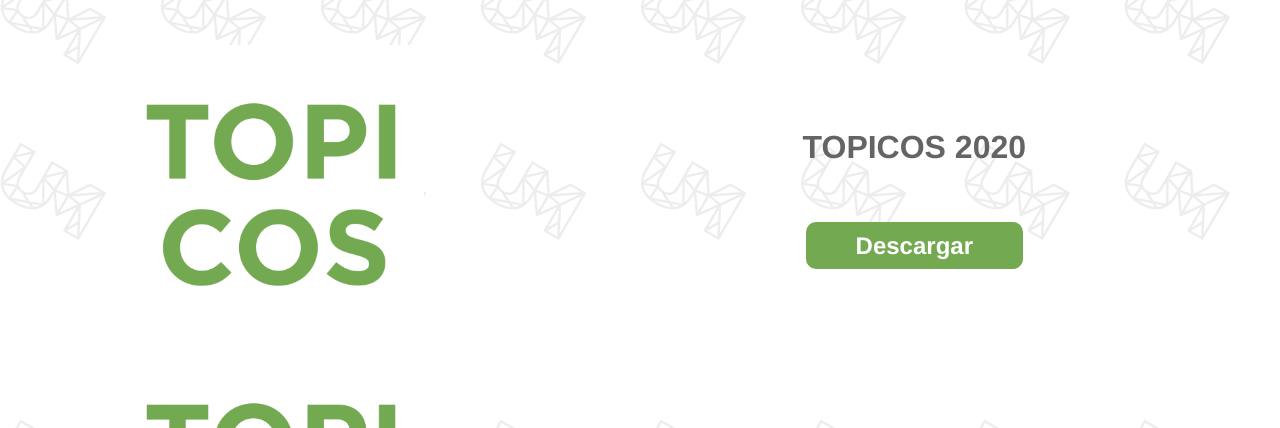
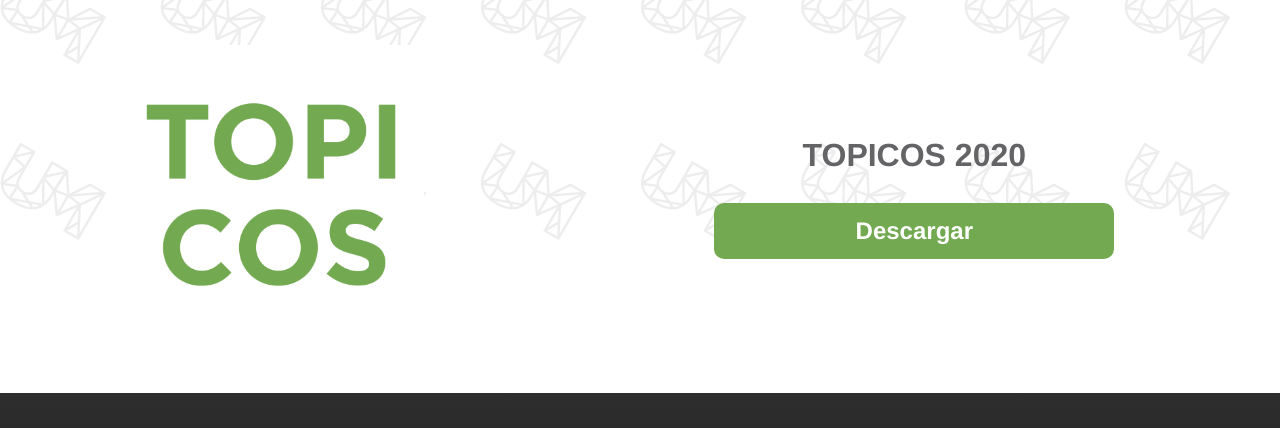
Before and after one commit to LucioT7/Uniendo-Metas-Bariloche, a plain HTML site: page Recursos.html in a window 1280 px wide. Shown: the part 1162-1590 px from the top of the page. Drawn offline with nearby package versions, Linux system fonts and the light colour scheme; files whose address does not match are found by name.

Commit message:
prueba de ramas

```diff
--- a/Recursos.html
+++ b/Recursos.html
@@ -60,17 +60,6 @@
 
 
 <!-- TOPICOS -->
-			<div class="descarga__conteiner">
-				<img src="imagenes/TOPICOS.jpg" class="descarga__ImagenTopicos">
-				<div class="descarga__CajaTopicos">
-					<div class="descarga__Topicos">
-						TOPICOS 2020<br><br>
-						<a href="https://drive.google.com/drive/folders/1M4OhIpdO2aZ__BwmumGbYetoeuPMlan8?usp=sharing" class="descarga__LinkTopicos">Descargar</a>
-					</div>
-				</div>
-			</div>
-
-
 
 			<div class="descarga__conteiner">
 				<img src="imagenes/TOPICOS.jpg" class="descarga__ImagenTopicos">
```
